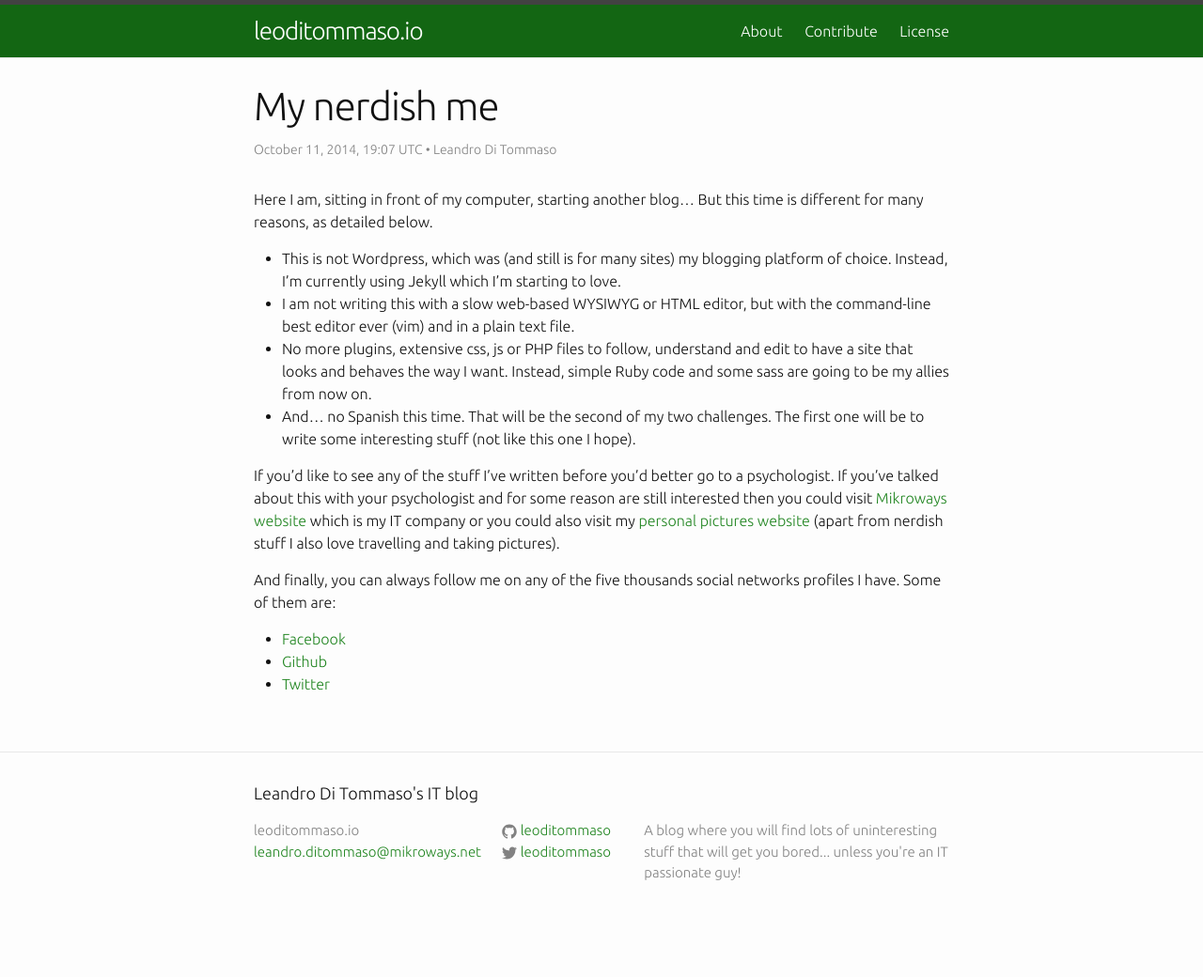
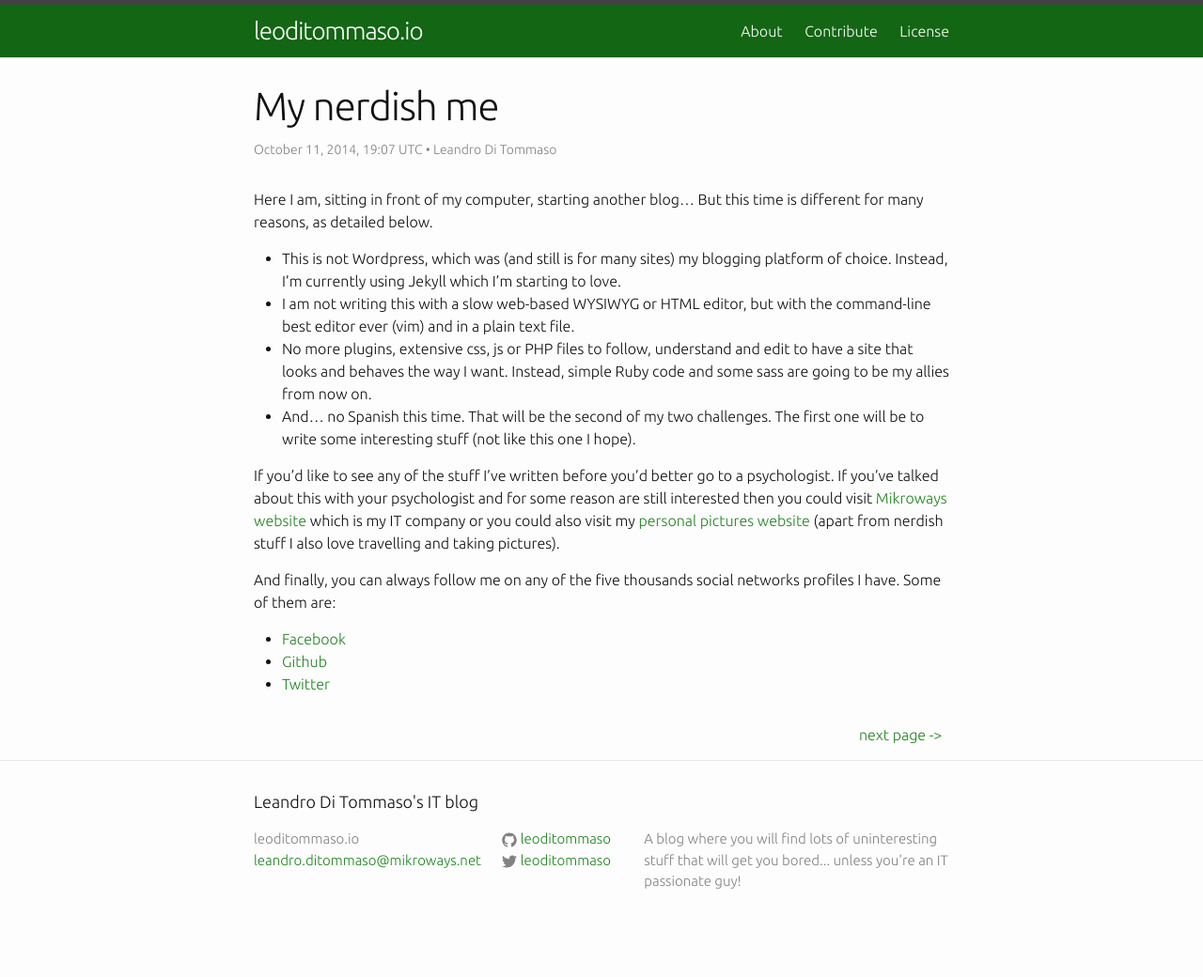
Before and after one commit to leoditommaso/leoditommaso.io, a Jekyll site: the page built from _posts/2014-10-11-my-nerdish-me.markdown, in a window 1280 px wide. Shown: the whole page at 94% size. Built offline with Jekyll 4.4.1, drawn with Linux system fonts in a browser that asks for light colours; before the commit the page ends 1001 px from its top, so only the background shows below that.

Commit message:
Visualization changes and navigation.
Added post excerpt in front page and previous/next page link in posts
template.

```diff
--- a/_layouts/post.html
+++ b/_layouts/post.html
@@ -12,4 +12,11 @@
     {{ content }}
   </article>
 
+<div class="pag-col-wrapper">
+  <div class="pag-col-1">
+    <p class="prev-page">{% if page.previous %}<a href="{{ page.previous.url }}"><- prev page</a>{% endif %}</p>
+  </div>
+  <div class="pag-col-2">
+    <p class="next-page">{% if page.next %}<a href="{{ page.next.url }}">next page -></a>{% endif %}</p>
+  </div>
 </div>
--- a/_sass/_layout.scss
+++ b/_sass/_layout.scss
@@ -111,7 +111,7 @@
     margin-left: 0;
 }
 
-.footer-col-wrapper {
+.footer-col-wrapper, .page-col-wrapper {
     font-size: 15px;
     color: $grey-color;
     margin-left: -$spacing-unit / 2;
@@ -137,6 +137,18 @@
 .footer-col-3 {
     width: -webkit-calc(45% - (#{$spacing-unit} / 2));
     width:         calc(45% - (#{$spacing-unit} / 2));
+}
+
+.prev-page {
+    float: left;
+    width: -webkit-calc(35% - (#{$spacing-unit} / 2));
+    width:         calc(35% - (#{$spacing-unit} / 2));
+}
+
+.next-page {
+    float: right;
+    width: -webkit-calc(15% - (#{$spacing-unit} / 2));
+    width:         calc(15% - (#{$spacing-unit} / 2));
 }
 
 @include media-query($on-laptop) {
@@ -238,3 +250,11 @@
         }
     }
 }
+
+.post-excerpt {
+    margin-bottom: $spacing-unit;
+    font-size: 16px;
+    @include media-query($on-laptop) {
+        font-size: 14px;
+    }
+}
--- a/index.html
+++ b/index.html
@@ -13,6 +13,7 @@
 
         <h2>
           <a class="post-link" href="{{ post.url | prepend: site.baseurl }}">{{ post.title }}</a>
+          <article class="post-excerpt">{{ post.excerpt }}</article>
         </h2>
       </li>
     {% endfor %}
```
